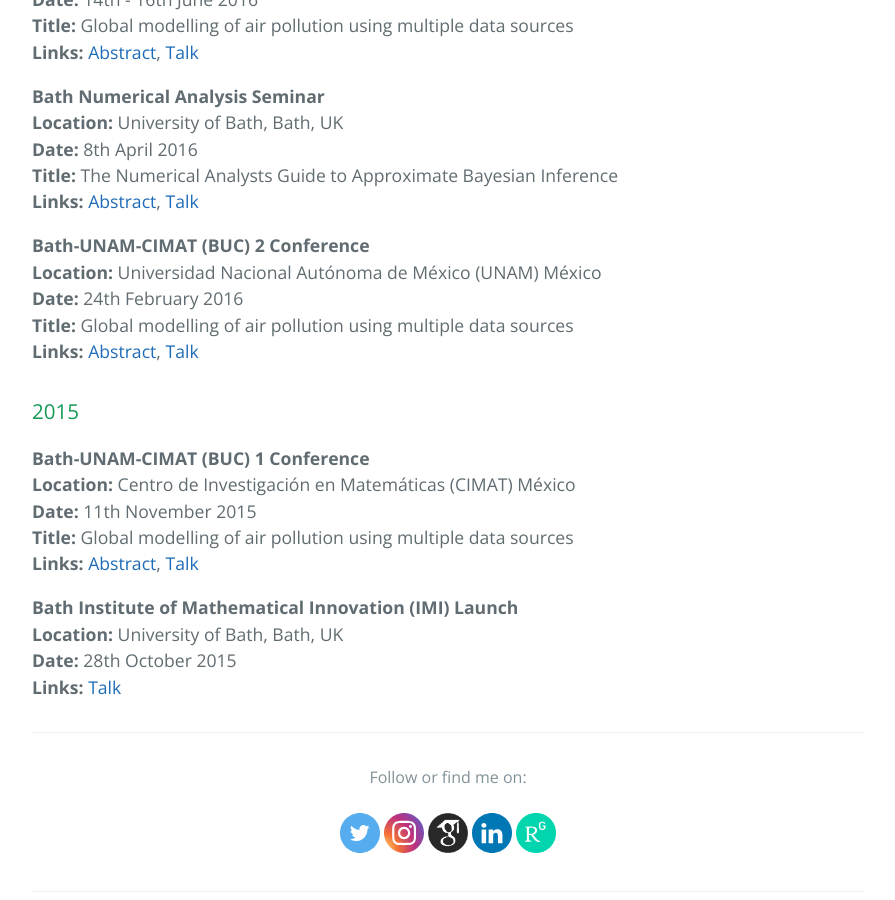
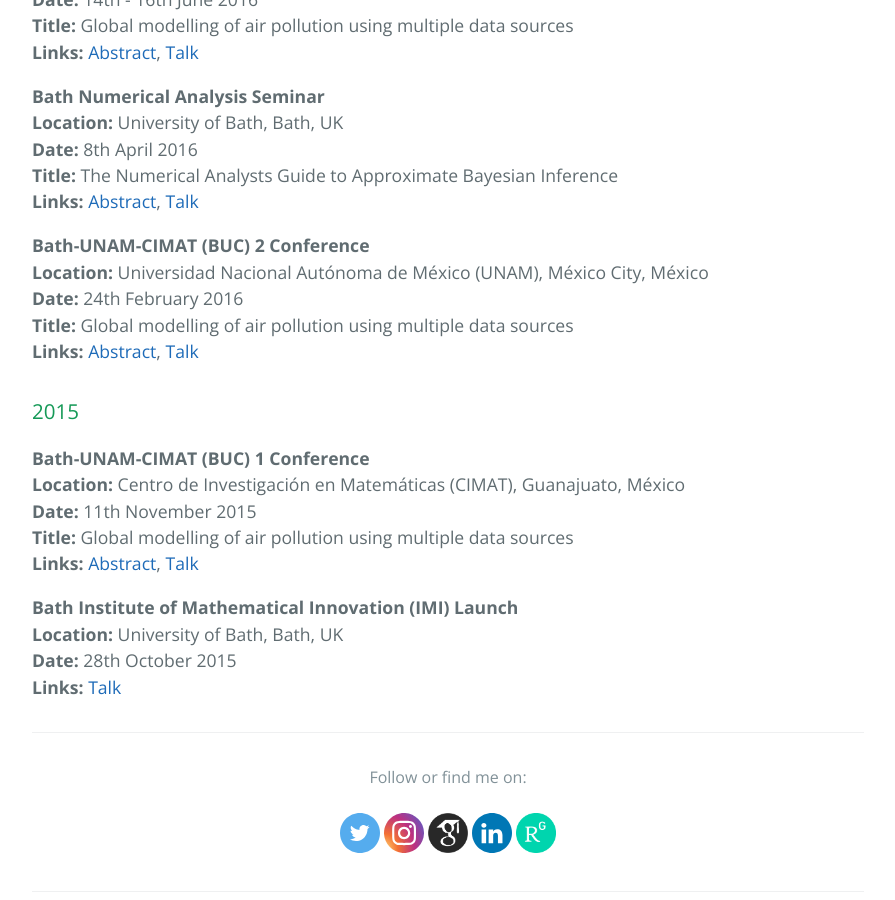
Before and after one commit to matthewllthomas/matthewllthomas.github.io, a Jekyll site: the page built from presentations/index.md, in a window 1280 px wide and 900 px high, scrolled down 3036 px. Shown: the whole window, without its empty margins (192-1087 px from the left). Built offline with Jekyll 4.4.1, drawn with Linux system fonts in a browser that asks for light colours; the repository's description, which GitHub fills in, is left out; some of the changed text lies outside the part shown.

Commit message:
Update index.md

```diff
--- a/presentations/index.md
+++ b/presentations/index.md
@@ -70,7 +70,7 @@
 **Links:** [Abstract](2017/GEOMED/abstract.txt), [Talk](2017/GEOMED/poster.pdf)
 
 **Bath-UNAM-CIMAT (BUC) X Conference** <br>
-**Location:**  Universidad Nacional Autónoma de México (UNAM) México <br>
+**Location:**  Universidad Nacional Autónoma de México (UNAM), México City, México <br>
 **Date:** 9th August 2017 <br>
 **Title:** Data Integration for high-resolution continental-scale estimation of air pollution concentrations<br>
 **Links:** [Abstract](2017/BUCX/abstract.txt), [Talk](2017/BUCX/presentation.pdf)
@@ -93,9 +93,9 @@
 **Location:** Universidad de Costa Rica, San Jose, Costa Rica <br>
 **Date:** 5th - 9th December 2016 <br>
 **Title 1:** Data Integration Model for Air Quality: A Hierarchical Approach to the Global Estimation of Exposures to Ambient Air Pollution <br>
-**Links:** [Abstract](2016/CLAPEM/abstract1.txt), [Poster](2016/CLAPEM/presentation1.pdf) <br>
+**Links:** [Abstract](2016/CLAPEM/abstract1.txt), [Poster](2016/CLAPEM/poster1.pdf) <br>
 **Title 2:** Trends in country-level exposures to particulate matter air pollution <br>
-**Links:** [Abstract](2016/CLAPEM/abstract2.txt), [Poster](2016/CLAPEM/presentation2.pdf)
+**Links:** [Abstract](2016/CLAPEM/abstract2.txt), [Poster](2016/CLAPEM/poster2.pdf)
 
 **Research Students’ Conference (RSC) 2016** <br>
 **Location:** University College Dublin, Dublin, Ireland <br>
@@ -110,7 +110,7 @@
 **Links:** [Abstract](2016/NAS/abstract.txt), [Talk](2016/NAS/presentation.pdf)
 
 **Bath-UNAM-CIMAT (BUC) 2 Conference** <br>
-**Location:**  Universidad Nacional Autónoma de México (UNAM) México <br>
+**Location:**  Universidad Nacional Autónoma de México (UNAM), México City, México <br>
 **Date:** 24th February 2016 <br>
 **Title:** Global modelling of air pollution using multiple data sources <br>
 **Links:** [Abstract](2016/BUC2/abstract.txt), [Talk](2016/BUC2/presentation.pdf)
@@ -118,7 +118,7 @@
 ### 2015
 
 **Bath-UNAM-CIMAT (BUC) 1 Conference** <br>
-**Location:** Centro de Investigación en Matemáticas (CIMAT) México <br>
+**Location:** Centro de Investigación en Matemáticas (CIMAT), Guanajuato, México <br>
 **Date:** 11th November 2015 <br>
 **Title:** Global modelling of air pollution using multiple data sources <br>
 **Links:** [Abstract](2015/BUC1/abstract.txt), [Talk](2015/BUC1/presentation.pdf)
```
